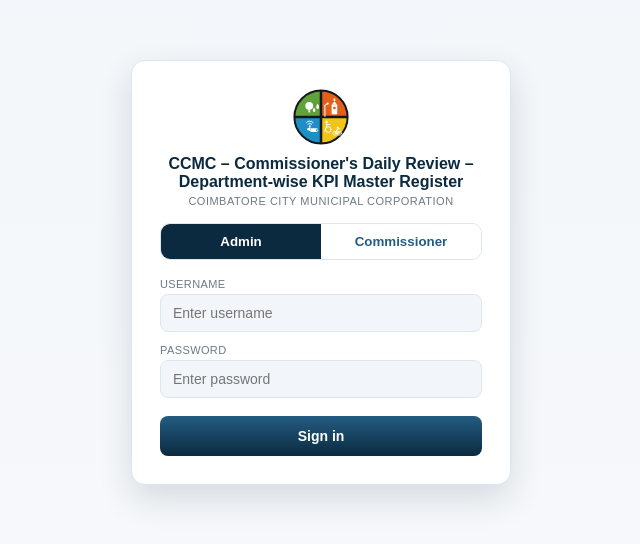
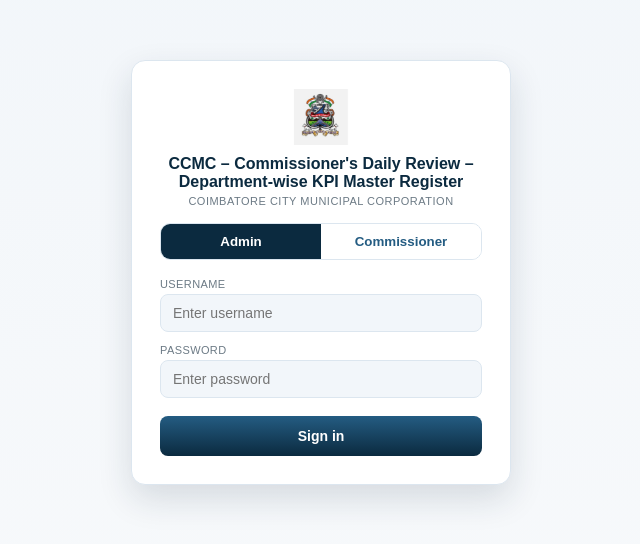
Before and after one commit to 12345678808/report, a React (Vite) app in the folder client/: page / in a window 1280 px wide. Shown: the part 128-672 px from the top of the page, without its empty margins (319-959 px from the left). Built offline with nearby package versions, Linux system fonts and the light colour scheme; no server answers.

Commit message:
Use official CCMC seal image on login, dashboard, and PDF

```diff
--- a/client/src/components/CcmcSeal.jsx
+++ b/client/src/components/CcmcSeal.jsx
@@ -1,61 +1,18 @@
-// Shared "Smart City Mission" 4-quadrant seal SVG — used on the login screen
-// and (unscaled, inside the PDF-only letterhead) on exported reports. Kept as
-// one component so the artwork only lives in one place.
+// Official CCMC seal — the user's own reference image (fetched from their
+// Google Drive after pasted/attached copies in chat couldn't be read as a
+// file in this environment), saved to public/ccmc-seal.png and used as-is
+// (not redrawn) per their explicit request. Rendered as a shared <img>
+// component so the same file is used everywhere it appears: the login
+// screen, the navbar, and the PDF letterhead (see LoginPage.jsx, Navbar.jsx,
+// PrintLetterhead.jsx) — updating this one file updates all three.
 export default function CcmcSeal({ width = 56, height = 56 }) {
   return (
-    <svg viewBox="0 0 200 200" width={width} height={height}>
-      <path d="M100,100 L5,100 A95,95 0 0,1 100,5 Z" fill="#5FA23A" />
-      <path d="M100,100 L100,5 A95,95 0 0,1 195,100 Z" fill="#E2601C" />
-      <path d="M100,100 L100,195 A95,95 0 0,1 5,100 Z" fill="#1E8FC6" />
-      <path d="M100,100 L195,100 A95,95 0 0,1 100,195 Z" fill="#F0C419" />
-      <g fill="#14181C">
-        <rect x="95.5" y="4" width="9" height="192" rx="4" />
-        <rect x="4" y="95.5" width="192" height="9" rx="4" />
-      </g>
-      <circle cx="100" cy="100" r="95" fill="none" stroke="#14181C" strokeWidth="7" />
-      <g fill="#ffffff">
-        <circle cx="58" cy="60" r="14" />
-        <rect x="55" y="71" width="6" height="13" rx="1.5" />
-        <path d="M83,64 C83,58 88,53 88,53 C88,53 93,58 93,64 C93,67.9 90.8,71 88,71 C85.2,71 83,67.9 83,64 Z" />
-        <path d="M71,76 C71,71.5 75.5,67 75.5,67 C75.5,67 80,71.5 80,76 C80,79.3 78,82 75.5,82 C73,82 71,79.3 71,76 Z" />
-      </g>
-      <g fill="none" stroke="#ffffff" strokeWidth="3.4" strokeLinecap="round" strokeLinejoin="round">
-        <line x1="114" y1="98" x2="114" y2="58" />
-        <line x1="114" y1="58" x2="124" y2="52" />
-      </g>
-      <circle cx="124" cy="52" r="4" fill="#ffffff" />
-      <g fill="#ffffff">
-        <rect x="138" y="56" width="20" height="34" rx="2" />
-        <polygon points="138,56 148,44 158,56" />
-        <rect x="145" y="34" width="6" height="9" />
-        <circle cx="148" cy="68" r="5" fill="#E2601C" />
-        <rect x="144" y="82" width="8" height="8" />
-      </g>
-      <g fill="none" stroke="#ffffff" strokeWidth="3.4" strokeLinecap="round">
-        <path d="M48,120 a15,15 0 0 1 24,0" />
-        <path d="M53,126 a9,9 0 0 1 14,0" />
-      </g>
-      <circle cx="60" cy="133" r="3.2" fill="#ffffff" />
-      <g fill="#ffffff">
-        <polygon points="50,142 62,136 62,150 50,146" />
-        <rect x="62" y="140" width="26" height="14" rx="3" />
-        <circle cx="88" cy="147" r="5" fill="#1E8FC6" />
-        <circle cx="88" cy="147" r="2.2" fill="#ffffff" />
-      </g>
-      <g fill="none" stroke="#ffffff" strokeWidth="3.2" strokeLinecap="round" strokeLinejoin="round">
-        <path d="M120,122 L120,136" />
-        <path d="M120,127 L133,127" />
-        <circle cx="126" cy="145" r="10" />
-        <path d="M120,136 L113,150" />
-      </g>
-      <circle cx="120" cy="118" r="4.2" fill="#ffffff" />
-      <g fill="none" stroke="#ffffff" strokeWidth="2.6" strokeLinecap="round" strokeLinejoin="round">
-        <circle cx="150" cy="158" r="7" />
-        <circle cx="166" cy="158" r="7" />
-        <path d="M150,158 L160,142 L168,142" />
-        <path d="M160,142 L150,158 L166,158 L159,150" />
-      </g>
-      <circle cx="160" cy="138" r="3.2" fill="#ffffff" />
-    </svg>
+    <img
+      src="/ccmc-seal.png"
+      alt="Coimbatore City Municipal Corporation seal"
+      width={width}
+      height={height}
+      style={{ objectFit: 'contain', display: 'block' }}
+    />
   );
 }
--- a/client/src/styles.css
+++ b/client/src/styles.css
@@ -10,7 +10,7 @@
 .login-screen{ min-height:100vh; display:flex; align-items:center; justify-content:center; background:linear-gradient(180deg,var(--sky),var(--paper)); padding:16px; }
 .login-card{ width:100%; max-width:380px; background:#fff; border:1px solid var(--sky-line); border-radius:14px; padding:28px; box-shadow:0 14px 34px rgba(18,42,67,0.14); text-align:center; }
 .login-card .seal{ width:56px;height:56px;margin:0 auto 10px;display:flex;align-items:center;justify-content:center; }
-.login-card .seal svg{ width:100%;height:100%; }
+.login-card .seal svg, .login-card .seal img{ width:100%;height:100%;object-fit:contain; }
 .login-title{ font-size:16px;font-weight:bold;color:var(--navy);margin:0 0 4px; }
 .login-sub{ font-size:11px;color:var(--ink-soft);text-transform:uppercase;letter-spacing:0.5px;margin:0 0 16px; }
 .role-toggle{ display:flex;border:1px solid var(--sky-line);border-radius:10px;overflow:hidden;margin-bottom:18px; }
@@ -204,7 +204,7 @@
 .print-letterhead-wrap{ display:none; }
 body.force-letterhead .print-letterhead-wrap{ display:block; }
 .smart-city-badge{ display:flex;flex-direction:column;align-items:center;gap:6px;margin-bottom:8px; }
-.smart-city-badge svg{ display:block; }
+.smart-city-badge svg, .smart-city-badge img{ display:block; }
 .sc-label{ font-size:10px;font-weight:bold;letter-spacing:1.5px;color:var(--navy); }
 .org-name-main{ text-align:center;font-size:20px;font-weight:bold;color:var(--navy);margin-bottom:14px; }
 .report-badge-row{ display:flex;gap:8px;justify-content:center;margin-bottom:6px; }
```
Also changed, not shown: client/public/ccmc-seal.png (added).
